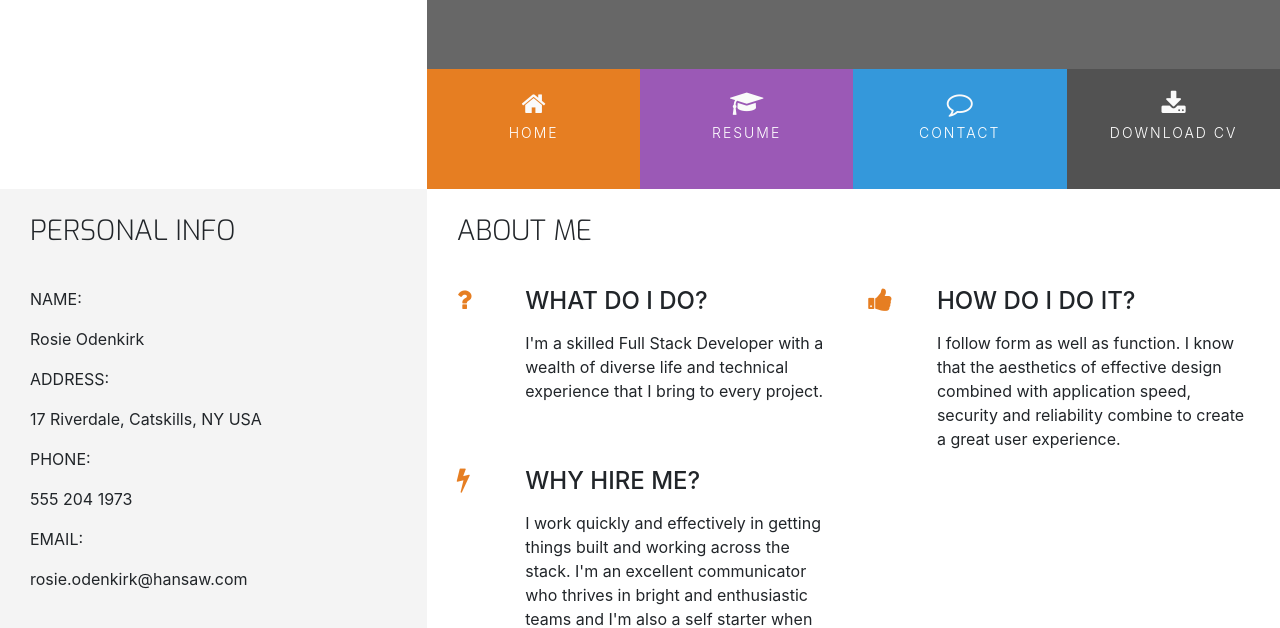
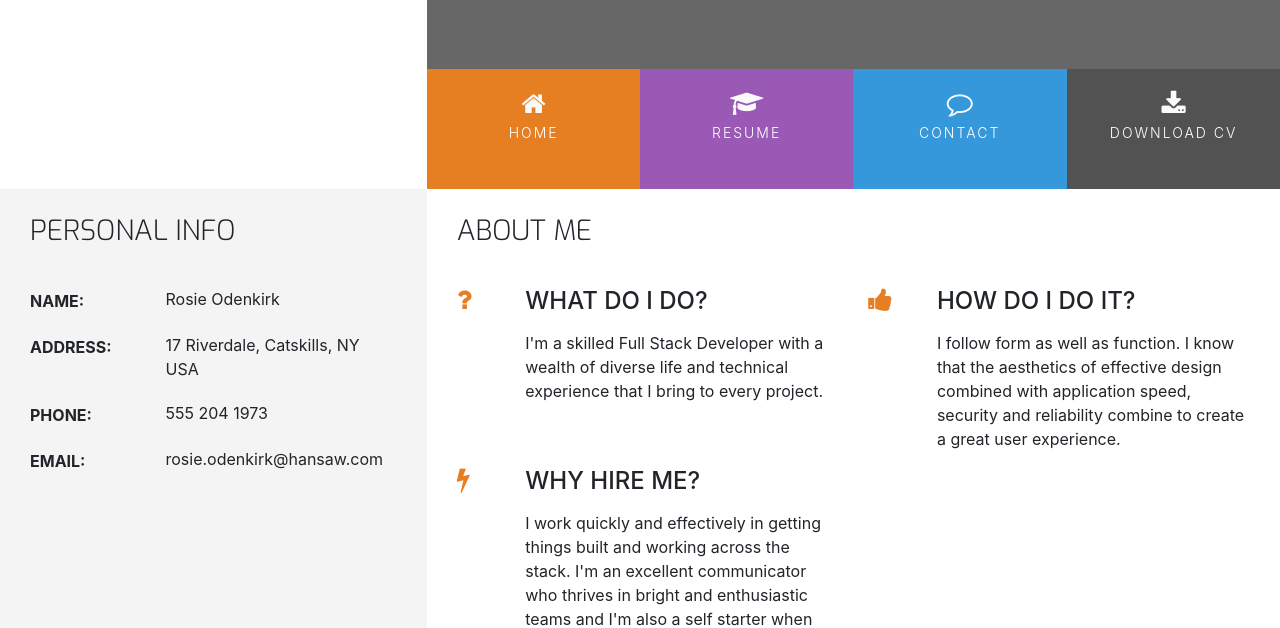
Before and after one commit to Davewalsh3/UCD-Resume, a plain HTML site: page index.html in a window 1280 px wide. Shown: the part 180-808 px from the top of the page. Drawn offline with nearby package versions, Linux system fonts and the light colour scheme.

Commit message:
Fiteenth Commmit

```diff
--- a/assets/css/style.css
+++ b/assets/css/style.css
@@ -68,6 +68,23 @@ h4 {
 
 .inline-block {
     display: inline-block;
+}
+
+.row-table {
+    display: table;
+}
+
+.section-column {
+    display: table-cell;
+    padding: 0 30px 30px;
+    float: none;
+}
+
+.section-heading {
+    font-family: "Exo", sans-serif;
+    font-weight: 300;
+    margin-top: 25px;
+    margin-bottom: 40px;
 }
 
 /*--------------------------------------------Heading*/
@@ -225,3 +242,38 @@ footer {
 .three-reasons-heading {
     margin-bottom: 15px;
 }
+
+/* ----------------------------------------Personal Info */
+
+.personal-info-item {
+    margin-bottom: 20px;
+    display: block;
+    clear: both;
+}
+
+.personal-info-item .key,
+.personal-info-item .value {
+    padding-right: 8px;
+    display: inline-block;
+}
+
+.personal-info-item .key p,
+.personal-info-item .value p {
+    margin: 0;
+}
+
+.personal-info-item .key {
+    width: 30%;
+    margin-right: 21px;
+    padding-top: 2px;
+    vertical-align: top;
+}
+
+.personal-info-item .key p {
+    font-weight: 700;
+}
+
+.personal-info-item .value {
+    position: relative;
+    width: 60%;
+}
```
Also changed, not shown: .c9/metadata/environment/assets/css/style.css, .c9/metadata/environment/index.html.
